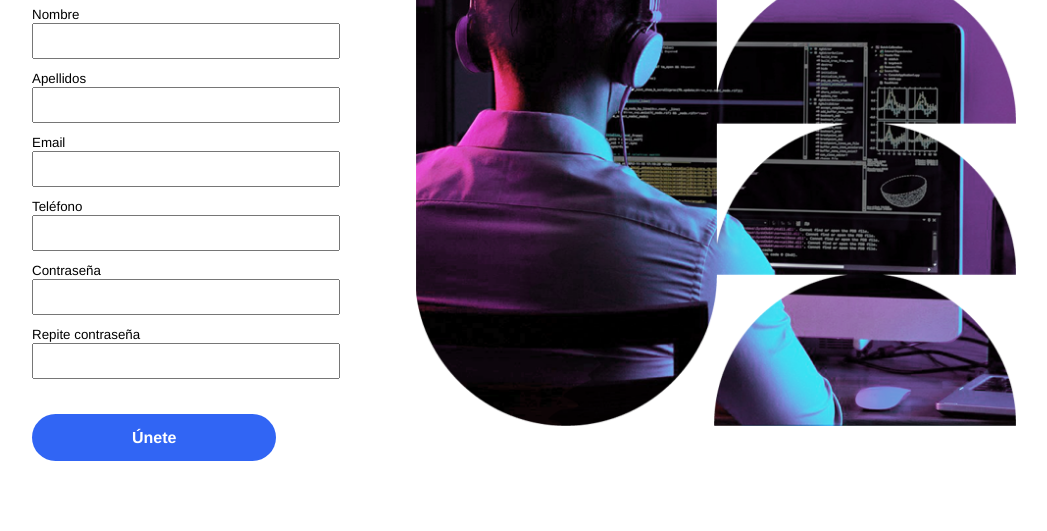
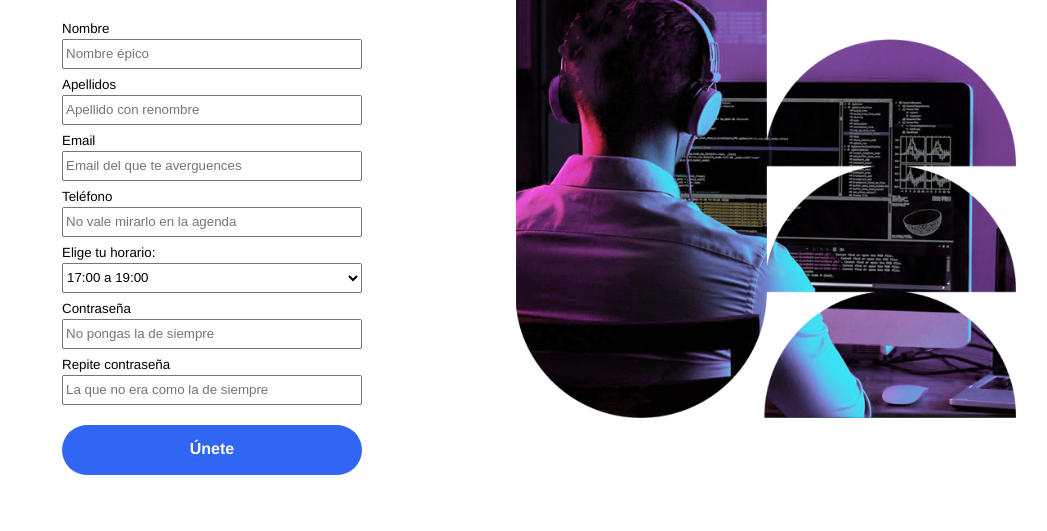
Before and after one commit to albegosu/ensenadaIncremental, a plain HTML site: page Incremental 2/unete.html in a window 1280 px wide. Shown: the part 269-800 px from the top of the page, without its empty margins (116-1163 px from the left). Drawn offline with Linux system fonts and the light colour scheme.

Commit message:
Incremetal 4
Jueves 9-Mar

```diff
--- a/Incremental 2/styles/styles.css
+++ b/Incremental 2/styles/styles.css
@@ -1,3 +1,7 @@
+* {
+    box-sizing: border-box;
+}
+
 html{
     font-family: Helvetica, sans-serif;
     max-width: 1000px;
@@ -44,6 +48,7 @@ h3 {
     color: rgb(49, 101, 244);
     font-size: 15px;
     font-weight: bold;
+    margin: 0 15px
 }
 
 .inicioSesion {
@@ -75,21 +80,26 @@ h2 {
     flex: 50%;
 }
 
+.form {
+    display: flex;
+    flex-direction: column;
+}
 
 #email {
     margin-top: 8px;
     width: 250px;
     height: 40px;
-    margin-bottom: 8px;
 }
 
 #password {
+    margin-top: 8px;
     width: 250px;
     height: 40px;
 }
 
 .nombreForm {
     font-size: smaller;
+    margin-top: 10px;
 }
 
 .resetPassword {
@@ -111,6 +121,10 @@ h2 {
     font-weight: bold;
 }
 
+.inicioSesionAzul:hover {
+    background-color: bisque;
+}
+
 .marginTop {
     display: block;
     margin-bottom: 30px;
--- a/Incremental 2/styles/stylesUnete.css
+++ b/Incremental 2/styles/stylesUnete.css
@@ -1,3 +1,7 @@
+* {
+    box-sizing: border-box;
+}
+
 html{
     font-family: Helvetica, sans-serif;
     max-width: 1000px;
@@ -7,7 +11,9 @@ html{
 .header {
     display: flex;
     justify-content: space-between;
-    margin-bottom: 30px;
+    margin-bottom: 50px;
+    margin-top: 30px;
+    max-height: 50px;
 }
 
 h2 {
@@ -22,70 +28,104 @@ h2 {
 
 .nombreForm2 {
     font-size: smaller;
+    margin-top: 8px;
+    margin-bottom: 3px;
 }
 
 .izquierda {
     flex: 50%;
+    margin-left: 30px;
 }
 
 .izquierda2 {
     flex: 50%;
     text-align: center;
-    background: rgb(28,160,195);
-    background: linear-gradient(0deg, rgba(11,128,194,0.3) 0%, rgba(11,128,194,0.2) 100%);
+    /* background: rgb(28,160,195);
+    background: linear-gradient(0deg, rgba(11,128,194,0.3) 0%, rgba(11,128,194,0.2) 100%); */
+
     /* background: rgb(231,231,231);
     background: linear-gradient(0deg, rgba(231,231,231,1) 0%, rgba(255,255,255,1) 47%, rgba(232,232,232,1) 100%); */
     border-radius: 2%;
 
 }
 
-#nombre {
-    margin-bottom: 10px;
-    width: 300px;
-    height: 30px;
-}
-
-#apellidos {
-    margin-bottom: 10px;
-    width: 300px;
-    height: 30px;
-}
-
-#emailform {
-    margin-bottom: 10px;
-    width: 300px;
-    height: 30px;
-}
-
-#telefono {
-    margin-bottom: 10px;
-    width: 300px;
-    height: 30px;
-}
-
-#password {
-    margin-bottom: 10px;
-    width: 300px;
-    height: 30px;
-}
-
-#password2 {
-    margin-bottom: 50px;
+input {
     width: 300px;
     height: 30px;
 }
 
 .inicioSesionAzul2 {
-    box-shadow: 0 0 0 1px;
+    display: block;
+    width: 300px;
+    height: 50px;
     border-radius: 25px;
-    padding: 15px 100px;
+    text-align: center;
+    margin-top: 20px;
+    padding: 15px;
     color: white;
     background-color: rgb(49, 101, 244);
     text-decoration: none;
-    font-family: Helvetica, sans-serif;
     font-weight: bold;
 }
 
 .datos {
     font-weight: bold;
 }
+
+.form {
+    display: flex;
+    flex-direction: column;
+}
+
+.rango {
+    width: 300px;
+    height: 30px;
+}
+
+.inicioSesionAzul2:hover {
+    background-color: bisque;
+}
+
+.derecha img{
+    margin-top: 80px;
+}
+
+.derecha2 img {
+    margin-top: 50px;
+}
+
+/* ESTILO DEL DIV QUE CONTENTRÁ EL INPUT */
+.upload-btn-wrapper {
+    position: relative;
+    overflow: hidden;
+    display: inline-block;
+    }
+
+/* ESTILO DEL INPUT*/
+.upload-btn-wrapper input[type=file] {
+    font-size: 100px;
+    left: 0;
+    top: 0;
+    opacity: 0;
+}
+
+/* ESTILO DEL BOTÓN */
+.boton-standar-rw{
+    margin: 5px 50%;
+    background-color: white;
+    color: rgb(11, 101, 194);
+    border-radius: 20px;
+    font-weight: bold;
+    letter-spacing: 1px;
+    line-height: 15px;
+    border: 2px solid rgb(11, 101, 194);
+    transition: all 0.3s ease 0s; /* Transición para el cambio de aspecto Hove */
+    width: 12em;
+    padding: 10px;
+}
+
+/* ESTILO DEL BOTÓN CON HOVER DE MOUSE */
+.boton-standar-rw:hover{
+    color: white;
+    background-color: rgb(11, 101, 194);
+}
--- a/Incremental 2/unete.html
+++ b/Incremental 2/unete.html
@@ -20,27 +20,34 @@
     <!-- Contenido principal: Saludo + Formulario -->
     <main class="main">
         <div class="izquierda">
-            <h2>¡Hola Tecler,<br>
-            este es tu sitio!</h2>
+            <h2>¡Esto se está poniendo...<br>
+            MUY SERIO!</h2>
             <p>¡Aquí empieza tu aventura!</p>
             <form class="form">
-                <label class="nombreForm2">Nombre</label><br>
-                <input type="text" id="nombre" name="nombre"><br>
-                <label class="nombreForm2">Apellidos</label><br>
-                <input type="text" id="apellidos" name="apellidos"><br>
-                <label class="nombreForm2">Email</label><br>
-                <input type="email" id="emailform" name="email"><br>
-                <label class="nombreForm2">Teléfono</label><br>
-                <input type="number" id="telefono" name="telefono"><br>
-                <label class="nombreForm2">Contraseña</label><br>
-                <input type="password" id="password" name="email"><br>
-                <label class="nombreForm2">Repite contraseña</label><br>
-                <input type="password" id="password2" name="password">
+                <label class="nombreForm2">Nombre</label>
+                <input type="text" id="nombre" name="nombre" placeholder="Nombre épico">
+                <label class="nombreForm2">Apellidos</label>
+                <input type="text" id="apellidos" name="apellidos" placeholder="Apellido con renombre">
+                <label class="nombreForm2">Email</label>
+                <input type="email" id="emailform" name="email" placeholder="Email del que te averguences">
+                <label class="nombreForm2">Teléfono</label>
+                <input type="tel" id="telefono" name="telefono" placeholder="No vale mirarlo en la agenda">
+                <label class="nombreForm2">Elige tu horario:</label>
+                    <select class="rango" id="horario" name="horario">
+                        <option value="mañana">10:00 a 12:00</option>
+                        <option value="tarde" selected>17:00 a 19:00</option>
+                        <option value="noche">22:00 a 00:00</option>
+                    </select>
+                <label class="nombreForm2">Contraseña</label>
+                <input type="password" id="password" name="password" placeholder="No pongas la de siempre">
+                <label class="nombreForm2">Repite contraseña</label>
+                <input type="password" id="password2" name="password2" placeholder="La que no era como la de siempre">
+
             </form>
             <a class="inicioSesionAzul2" href="#">Únete</a><br>
         </div>
         <div class="derecha">
-            <img src="styles/resources/destacado-6.png" alt="Imagen lateral" width="600px">
+            <img src="styles/resources/destacado-6.png" alt="Imagen lateral" width="500px">
         </div>
 </body>
 </html>
```
Also changed, not shown: Incremental 2/index.html (+7 -6 lines), Incremental 2/perfil.html (+8 -5 lines), Incremental 2/styles/resources/Sin título-2.png, 3 other files.
